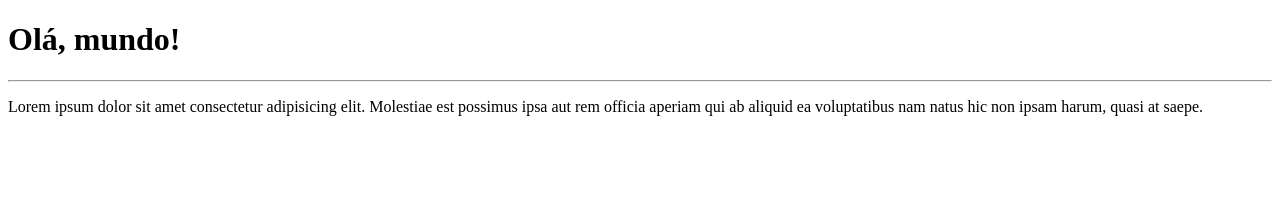
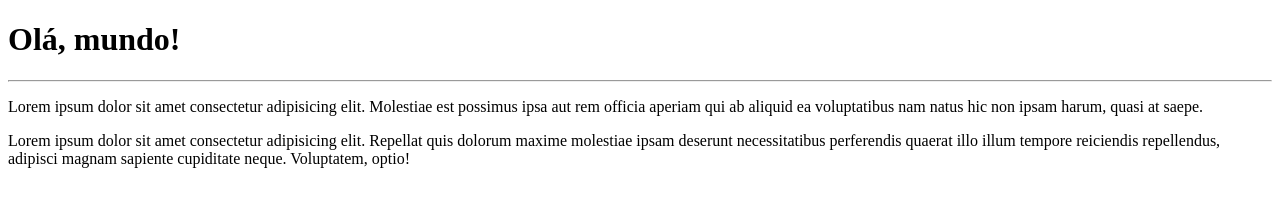
Before and after one commit to childer-candido/AULAS-GIT-GITHUB, a plain HTML site: page site-exemplo/index.html in a window 1280 px wide. Drawn offline with Linux system fonts and the light colour scheme.

Commit message:
Adicionei um parágrafo

```diff
--- a/site-exemplo/index.html
+++ b/site-exemplo/index.html
@@ -9,5 +9,6 @@
     <h1>Olá, mundo!</h1>
     <hr>
     <p>Lorem ipsum dolor sit amet consectetur adipisicing elit. Molestiae est possimus ipsa aut rem officia aperiam qui ab aliquid ea voluptatibus nam natus hic non ipsam harum, quasi at saepe.</p>
+    <p>Lorem ipsum dolor sit amet consectetur adipisicing elit. Repellat quis dolorum maxime molestiae ipsam deserunt necessitatibus perferendis quaerat illo illum tempore reiciendis repellendus, adipisci magnam sapiente cupiditate neque. Voluptatem, optio!</p>
 </body>
 </html>
```
